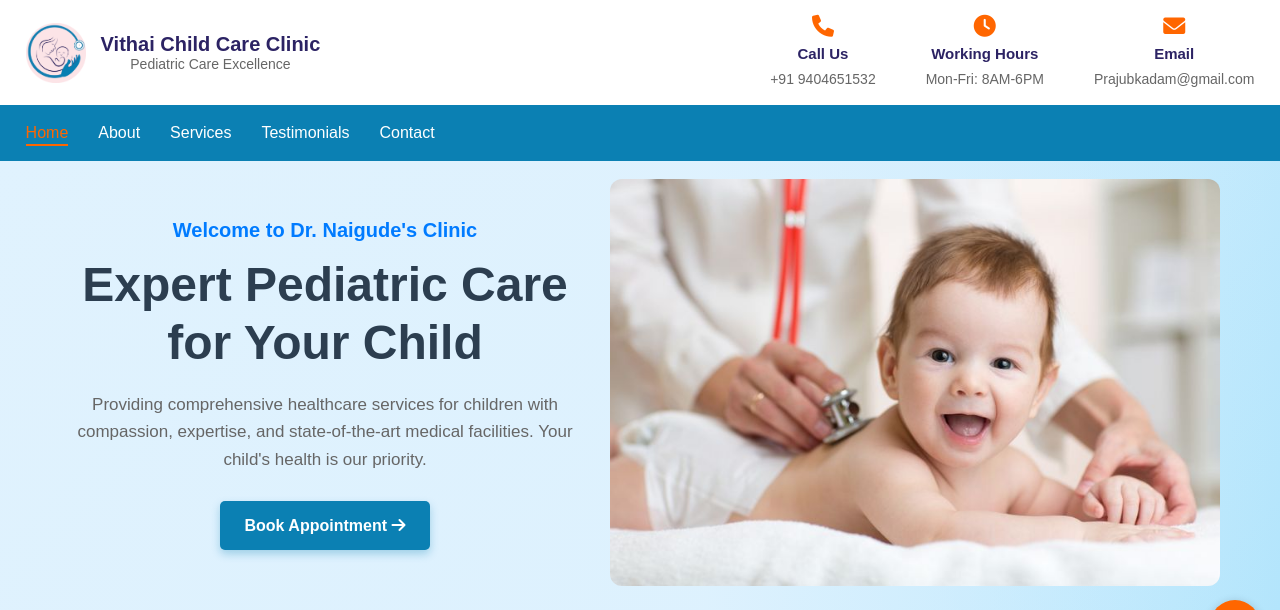
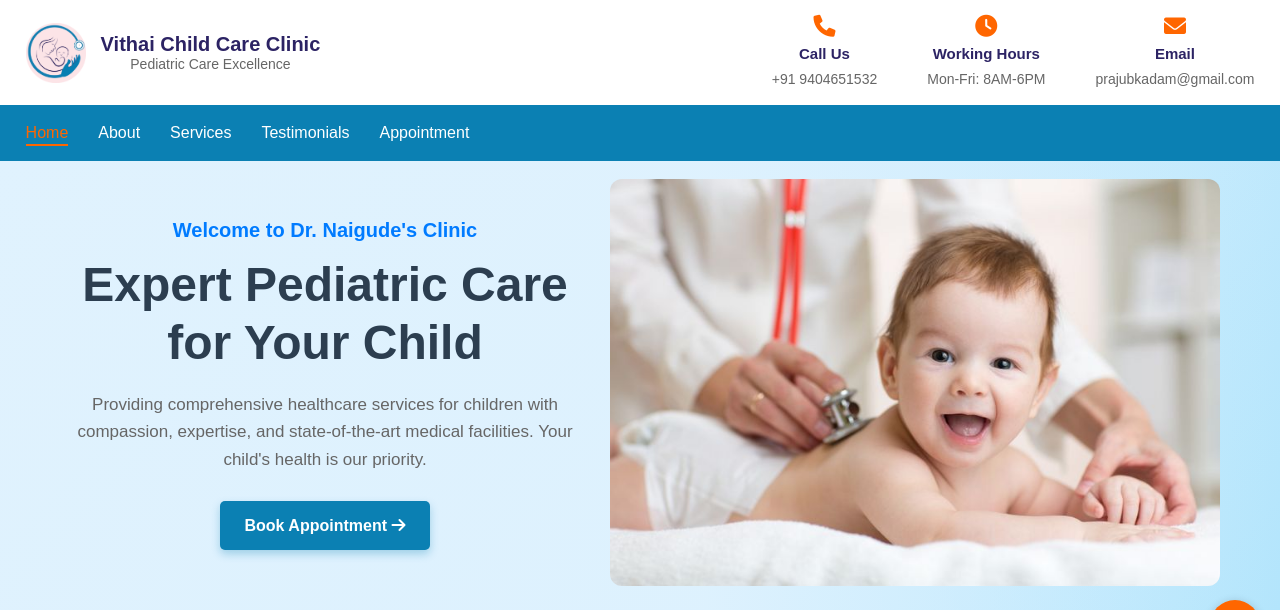
Before and after one commit to Vaibhav-Thorwat/doctor-website, a Flask app: page / in a window 1280 px wide. Shown: the top 610 px of the page. Run offline with Flask 3, Linux system fonts and the light colour scheme.

Commit message:
Update index.html

```diff
--- a/templates/index.html
+++ b/templates/index.html
@@ -9,6 +9,7 @@
     <link rel="stylesheet" href="https://cdnjs.cloudflare.com/ajax/libs/font-awesome/6.0.0/css/all.min.css">
 </head>
 <body>
+<div class="sticky-header">
     <!-- Top Info Bar -->
     <div class="top-info-bar">
         <div class="top-container">
@@ -34,7 +35,7 @@
                     <div class="contact-item">
                         <i class="fas fa-envelope"></i>
                         <span>Email</span>
-                        <p>Prajubkadam@gmail.com</p>
+                        <p>prajubkadam@gmail.com</p>
                     </div>
                 </div>
             </div>
@@ -50,12 +51,12 @@
                     <li><a href="#about">About</a></li>
                     <li><a href="#services">Services</a></li>
                     <li><a href="#testimonials">Testimonials</a></li>
-                    <li><a href="#contact">Contact</a></li>
+                    <li><a href="#appointment">Appointment</a></li>
                 </ul>
             </div>
         </div>
     </nav>
-
+</div>
     <!-- Hero Section -->
     <section class="hero-section" id="home">
         <div class="hero-bg-overlay"></div>
@@ -354,7 +355,7 @@
                     <a class="footer-heads" href="#appointment">Contact</a>
                     <p><i class="fas fa-map-marker-alt"></i>Shop No 3 Anandghan Society,<br>Panvel, Navi Mumbai, 410206.</p>
                     <p><i class="fas fa-phone"></i>+91 8459333946</p>
-                    <p><i class="fas fa-envelope"></i>Prajubkadam@gmail.com</p>
+                    <p><i class="fas fa-envelope"></i>prajubkadam@gmail.com</p>
                     <p><i class="fas fa-clock"></i>Mon-Fri: 8AM-6PM<br>Sat: 9AM-2PM</p>
                 </div>
             </div>
```
